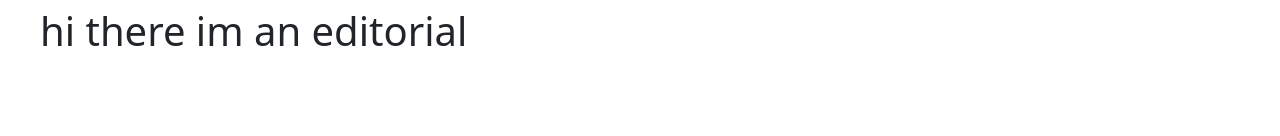
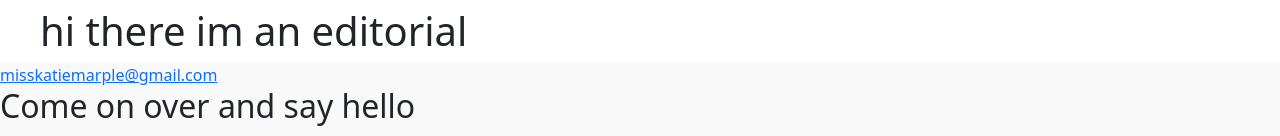
Before and after one commit to misskatiemarple/shelovestravel-react, a React (Create React App) app: page / in a window 1280 px wide. Shown: the part 3314-3450 px from the top of the page. Before the commit the page ends 3377 px from the top, so only its background shows below. Built offline with nearby package versions, Linux system fonts and the light colour scheme.

Commit message:
added footer

```diff
--- a/package.json
+++ b/package.json
@@ -4,6 +4,7 @@
   "private": true,
   "dependencies": {
     "@fortawesome/fontawesome-svg-core": "^6.4.0",
+    "@fortawesome/free-brands-svg-icons": "^6.4.2",
     "@fortawesome/free-regular-svg-icons": "^6.4.0",
     "@fortawesome/free-solid-svg-icons": "^6.4.0",
     "@fortawesome/react-fontawesome": "^0.2.0",
--- a/src/App.css
+++ b/src/App.css
@@ -48,6 +48,10 @@ header {
   display: inline-block;
   margin-top: 32px;
 }
+
+footer {
+  background-color: #f9f9f9;
+}
 @media (max-width: 960px) {
   header {
     padding: 60px 0;
--- a/src/App.js
+++ b/src/App.js
@@ -3,8 +3,12 @@ import Services from "./services";
 import Itinerary from "./itinerary";
 import Accommodationslider from "./accommodationslider";
 import Editorials from "./editorials";
+import { FontAwesomeIcon } from "@fortawesome/react-fontawesome";
+import { faFacebook, faInstagram } from "@fortawesome/free-brands-svg-icons";
 
 function App() {
+  const Facebookicon = <FontAwesomeIcon icon={faFacebook} />;
+  const Instagramicon = <FontAwesomeIcon icon={faInstagram} />;
   return (
     <div className="App">
       <nav class="navbar navbar-expand-lg">
@@ -111,6 +115,12 @@ function App() {
         </h3>
         <Editorials />
       </div>
+      <footer>
+        <a href="mailto:misskatiemarple@gmail.com">misskatiemarple@gmail.com</a>
+        <h2>Come on over and say hello</h2>
+        {Facebookicon}
+        {Instagramicon}
+      </footer>
     </div>
   );
 }
```
Also changed, not shown: 1 other file (tests, documents, lock files or other folders).
